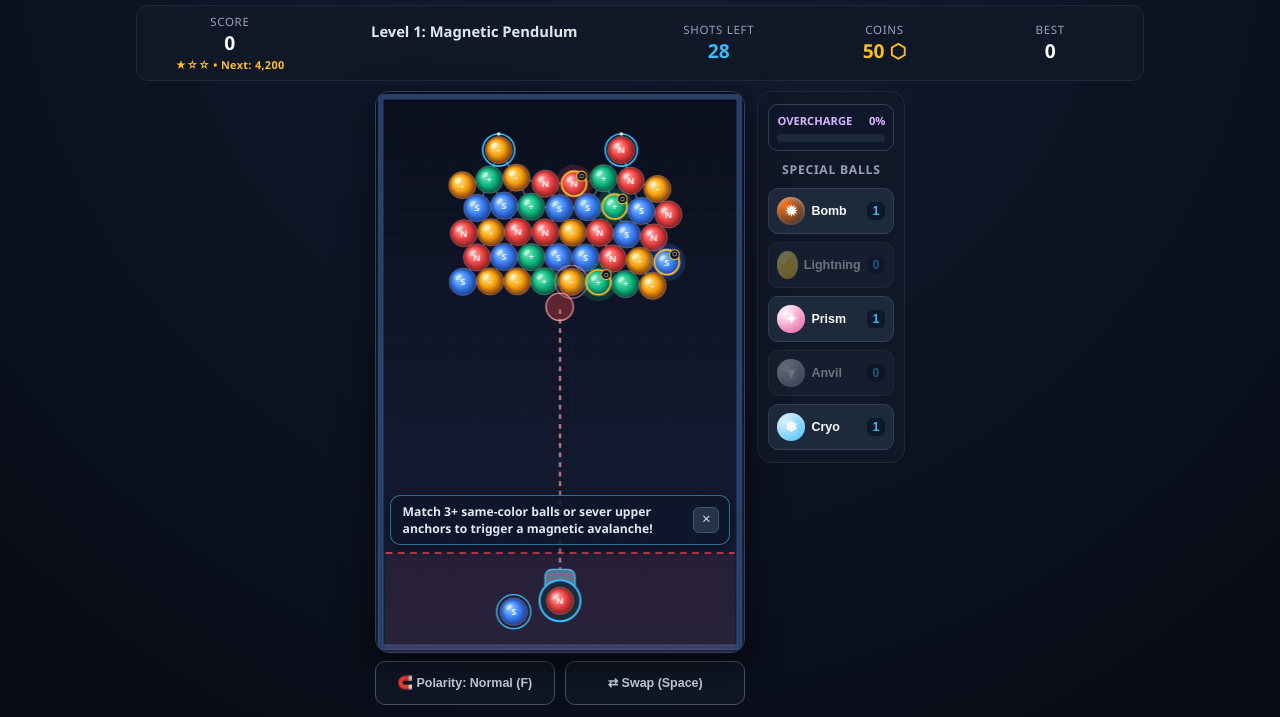
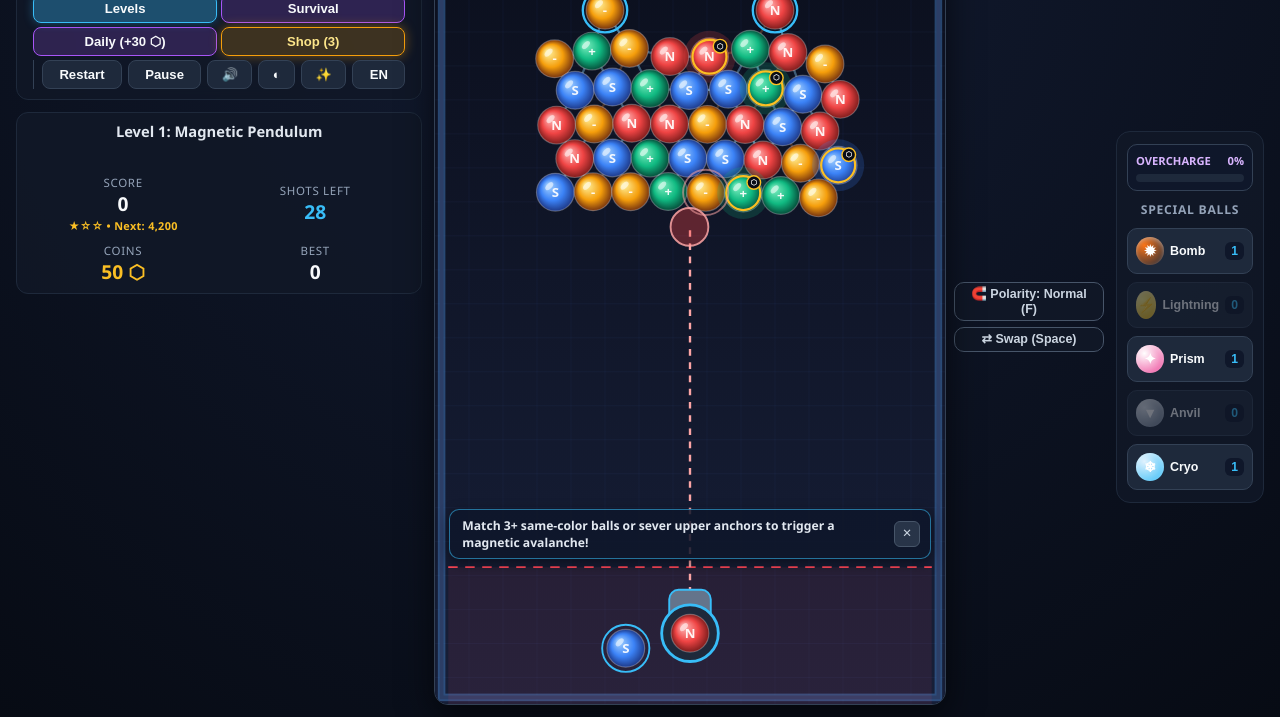
Before and after one commit to VBlackJack/flux-spheres, a website with bundled scripts: page index.html in a window 1280 px wide. Shown: the part 83-800 px from the top of the page. Built offline with nearby package versions, Linux system fonts and the light colour scheme.

Commit message:
feat(ui): use the full window height for the board on landscape desktops
Reuse the landscape phone arrangement (header and HUD in a side column) on landscape desktops and tablets. On a 1366x657 viewport the board grows from 256x388 to 416x631 px.

```diff
--- a/styles/main.css
+++ b/styles/main.css
@@ -43,6 +43,10 @@
   /* Space the canvas must leave inside the stage container, per axis. */
   --stage-reserve-x: calc(var(--powerups-width) + var(--stage-gap) + var(--canvas-border));
   --stage-reserve-y: calc(var(--dock-height) + var(--stage-column-gap) + var(--canvas-border));
+  /* Desktop landscape layout: widest the shell grows, narrowest the header column gets. */
+  --desktop-shell-max-width: 1400px;
+  --side-column-min: 320px;
+  --desktop-dock-width: 150px;
 }
 
 /* Hints written for one input mode only (the root carries data-input). */
@@ -1225,10 +1229,12 @@ body {
 }
 
 /*
- * Landscape phones: header and HUD stacked on the left, the canvas uses the
- * full height in the middle, launcher controls and power-ups on the right.
+ * Landscape phones and landscape desktops: header and HUD stacked on the left,
+ * the canvas uses the full height in the middle, launcher controls and power-ups
+ * on the right. Desktop sizes are adjusted in the block that follows.
  */
-@media (orientation: landscape) and (max-height: 500px) {
+@media (orientation: landscape) and (max-height: 500px),
+  (orientation: landscape) and (min-width: 900px) and (min-aspect-ratio: 4/3) {
   :root {
     --dock-width: 88px;
     --powerups-width: 104px;
@@ -1318,6 +1324,44 @@ body {
   }
 }
 
+/*
+ * Landscape desktops and tablets: roomier chrome than phones, and the canvas also
+ * leaves the header column a usable width on screens that are barely wider than tall.
+ */
+@media (orientation: landscape) and (min-width: 900px) and (min-aspect-ratio: 4/3) and (min-height: 501px) {
+  :root {
+    --dock-width: var(--desktop-dock-width);
+    --powerups-width: 148px;
+    --stage-gap: 12px;
+    --shell-gap: 12px;
+    --shell-pad-x: 16px;
+  }
+  .app-shell {
+    max-width: var(--desktop-shell-max-width);
+    grid-template-columns: minmax(var(--side-column-min), 1fr) auto;
+  }
+  .hud-bar {
+    grid-template-columns: repeat(2, 1fr);
+    gap: 10px 8px;
+  }
+  .hud-center-info {
+    grid-column: 1 / -1;
+    order: -1;
+  }
+  #game-canvas {
+    width: min(
+      calc(
+        (100dvh - max(var(--shell-pad-y), env(safe-area-inset-top)) - max(var(--shell-pad-y), env(safe-area-inset-bottom)) -
+            var(--canvas-border)) * var(--canvas-aspect)
+      ),
+      calc(
+        min(100vw, var(--desktop-shell-max-width)) - 2 * var(--shell-pad-x) - var(--side-column-min) - var(--shell-gap) -
+          var(--dock-width) - var(--powerups-width) - 2 * var(--stage-gap) - var(--canvas-border)
+      )
+    );
+  }
+}
+
 @media (prefers-reduced-motion: reduce) {
   *,
   *::before,
```
